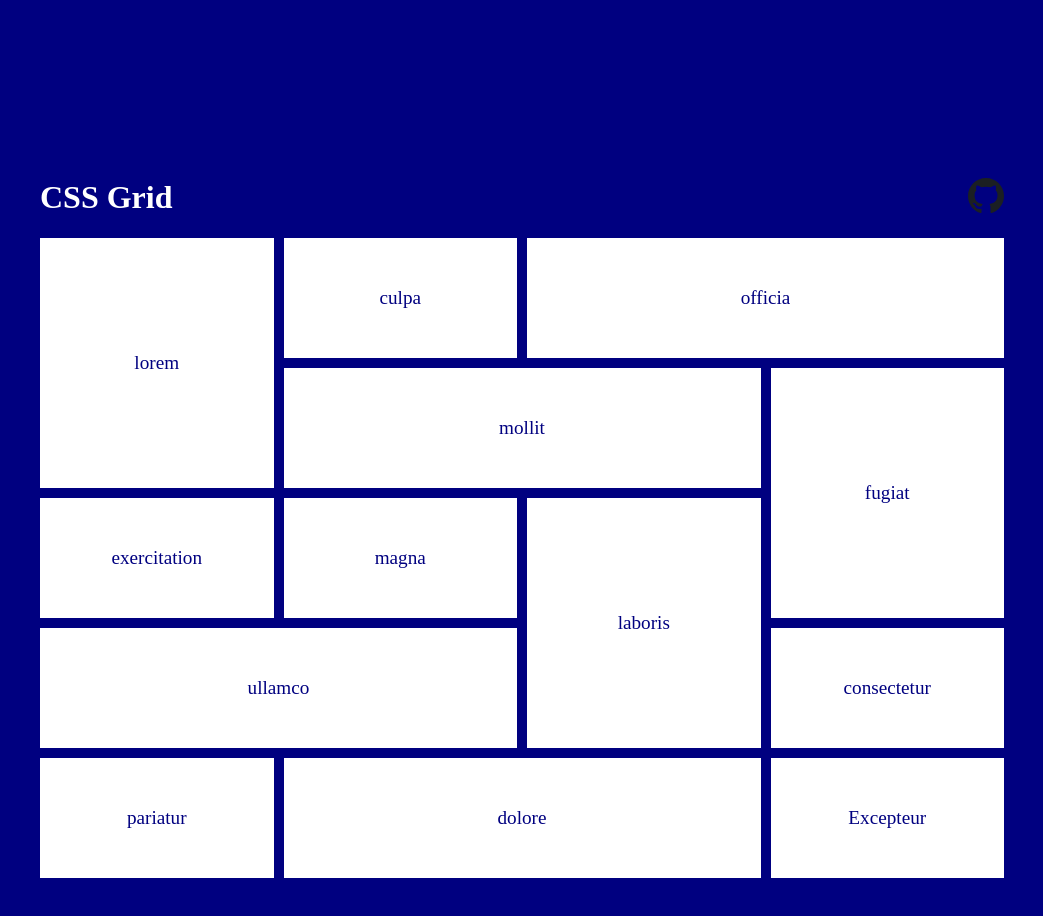
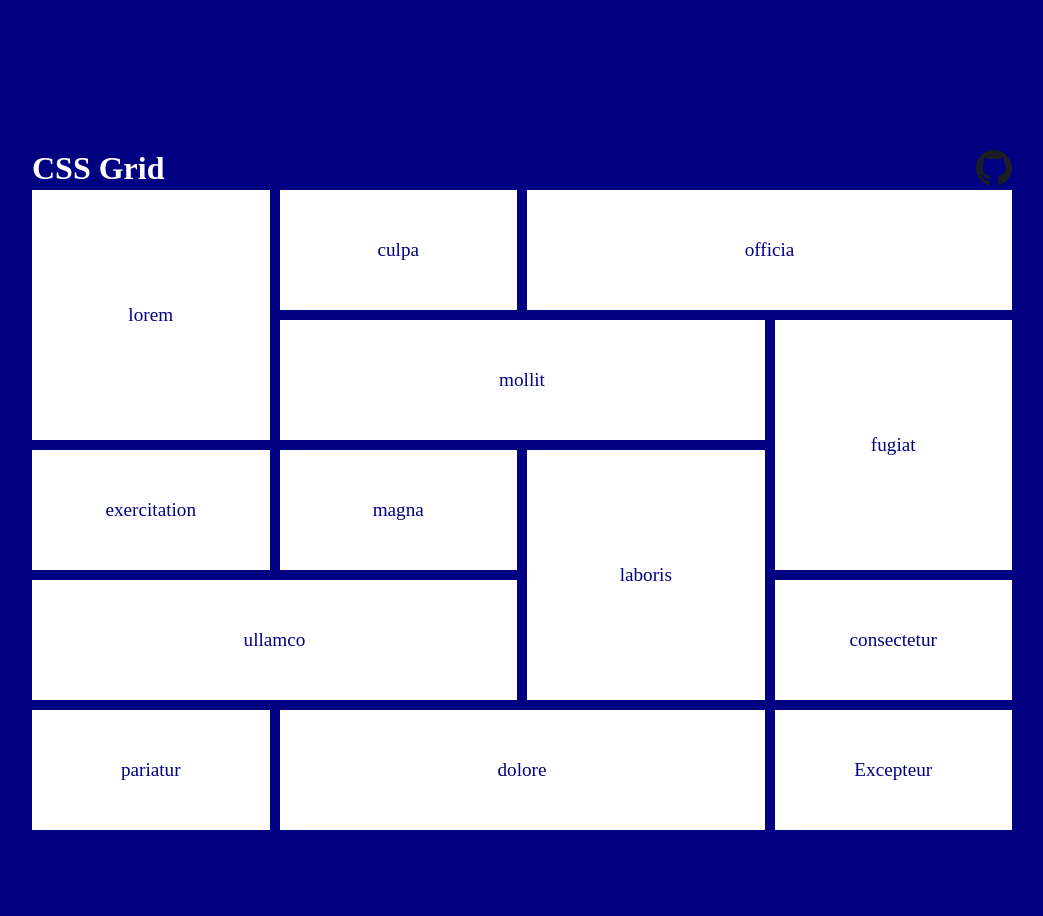
Before and after one commit to Tchokhura/davaleba10, a plain HTML site: page index.html in a window 1280 px wide. Shown: the whole page, without its empty margins (118-1161 px from the left). Drawn offline with Linux system fonts and the light colour scheme.

Commit message:
some changes

```diff
--- a/css/style.css
+++ b/css/style.css
@@ -1,3 +1,8 @@
+* {
+  margin: 0;
+  padding: 0;
+  box-sizing: border-box;
+}
 body {
   background: navy;
   color: navy;
@@ -44,7 +49,6 @@ body {
 .title img {
   width: 36px;
   height: 36px;
-  margin-top: 20px;
 }
 .title h1 {
   color: white;
```
